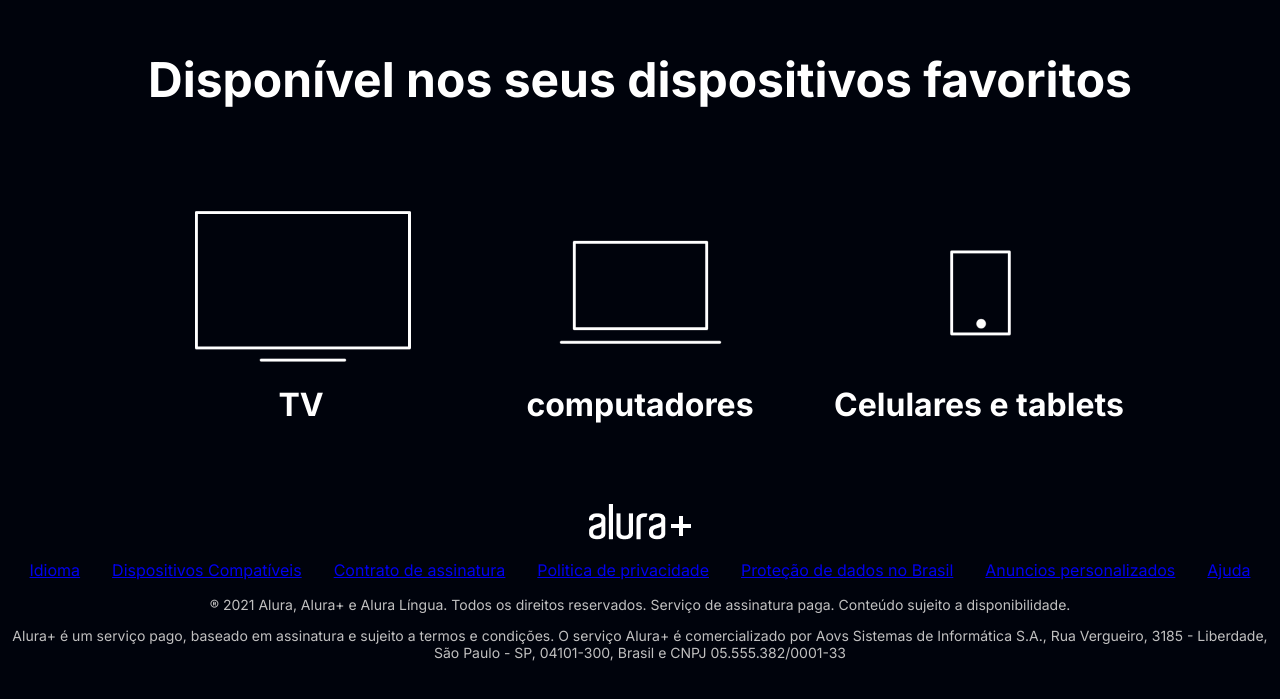
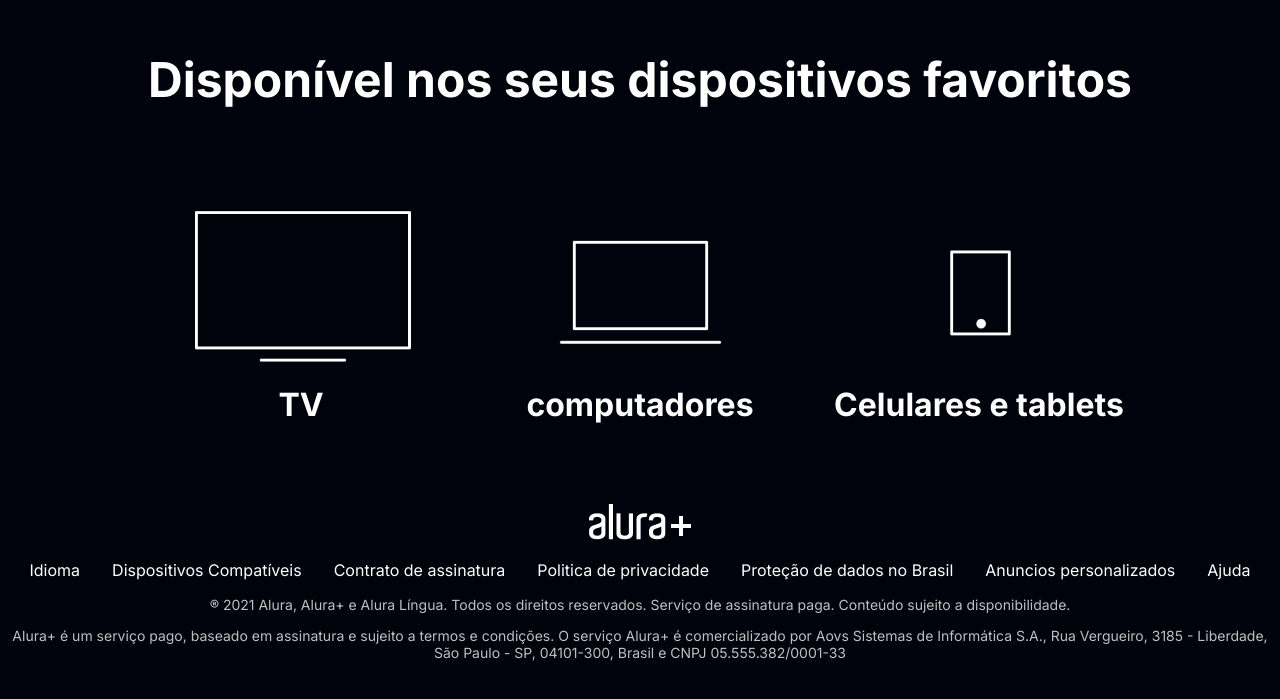
Before and after one commit to nsantos1/aluraplus, a plain HTML site: page index.html in a window 1280 px wide. Shown: the part 3150-3849 px from the top of the page. Drawn offline with Linux system fonts and the light colour scheme.

Commit message:
atualizando estilizacao do footer

```diff
--- a/index.html
+++ b/index.html
@@ -79,29 +79,32 @@
     <img class="rodape__logo" src="./img/Logo.png" alt="Logo da Alura">
     <ul class="rodape__lista">
         <li class="lista__link">
-            <a href="#">Idioma</a>
+            <a class="texto__link" href="#">Idioma</a>
         </li>
         <li class="lista__link">
-            <a href="#"> Dispositivos Compatíveis</a>
+            <a class="texto__link" href="#"> Dispositivos Compatíveis</a>
         </li>
         <li class="lista__link">
-            <a href="#">Contrato de assinatura</a>
+            <a class="texto__link" href="#">Contrato de assinatura</a>
         </li>
         <li class="lista__link">
-            <a href="#">Politica de privacidade</a>
+            <a class="texto__link" href="#">Politica de privacidade</a>
         </li>
         <li class="lista__link">
-            <a href="#">Proteção de dados no Brasil</a>
+            <a class="texto__link" href="#">Proteção de dados no Brasil</a>
         </li>
         <li class="lista__link">
-            <a href="#">Anuncios personalizados</a>
+            <a class="texto__link" href="#">Anuncios personalizados</a>
         </li>
         <li class="lista__link">
-            <a href="#">Ajuda</a>
+            <a class="texto__link" href="#">Ajuda</a>
         </li>
     </ul>
-    <p class="rodape__texto">® 2021 Alura, Alura+ e Alura Língua. Todos os direitos reservados. Serviço de assinatura paga. Conteúdo sujeito a disponibilidade.</p>
-    <p class="rodape__texto">Alura+ é um serviço pago, baseado em assinatura e sujeito a termos e condições. O serviço Alura+ é comercializado por Aovs Sistemas de Informática S.A., Rua Vergueiro, 3185 - Liberdade, São Paulo - SP, 04101-300, Brasil e CNPJ 05.555.382/0001-33</p>
+    <p class="rodape__texto">® 2021 Alura, Alura+ e Alura Língua. Todos os direitos reservados. Serviço de assinatura
+        paga. Conteúdo sujeito a disponibilidade.</p>
+    <p class="rodape__texto">Alura+ é um serviço pago, baseado em assinatura e sujeito a termos e condições. O serviço
+        Alura+ é comercializado por Aovs Sistemas de Informática S.A., Rua Vergueiro, 3185 - Liberdade, São Paulo - SP,
+        04101-300, Brasil e CNPJ 05.555.382/0001-33</p>
 </footer>
 
 </html>
--- a/styles.css
+++ b/styles.css
@@ -135,9 +135,12 @@ body {
     padding: 0 1em;
     font-size: 16px;
     font-weight: 400;
-    color: var(--cinza-secundario);
     list-style-type: none;
+}
+
+.texto__link {
     text-decoration: none;
+    color: var(--branco-principal);
 }
 
 .rodape__texto {
```
